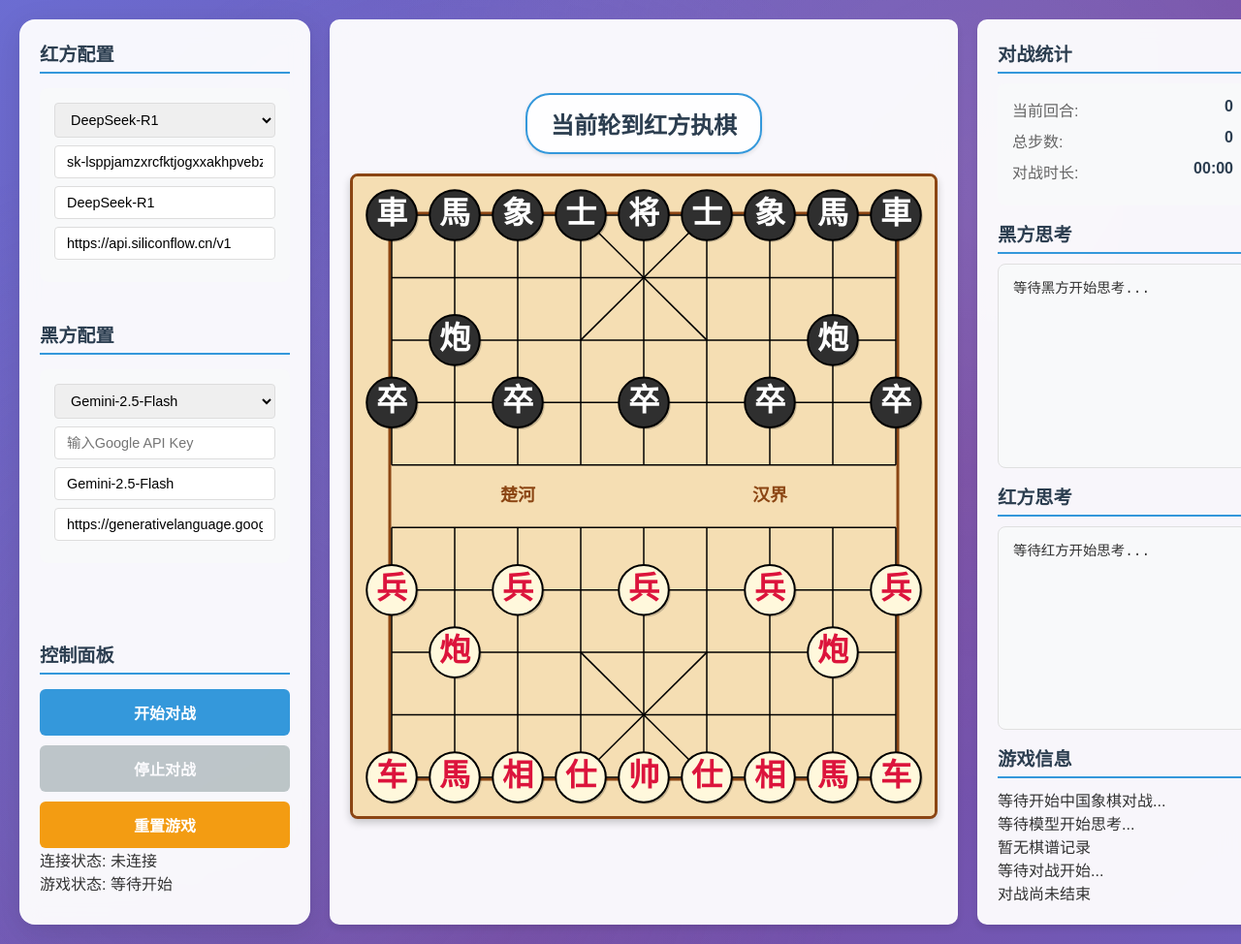
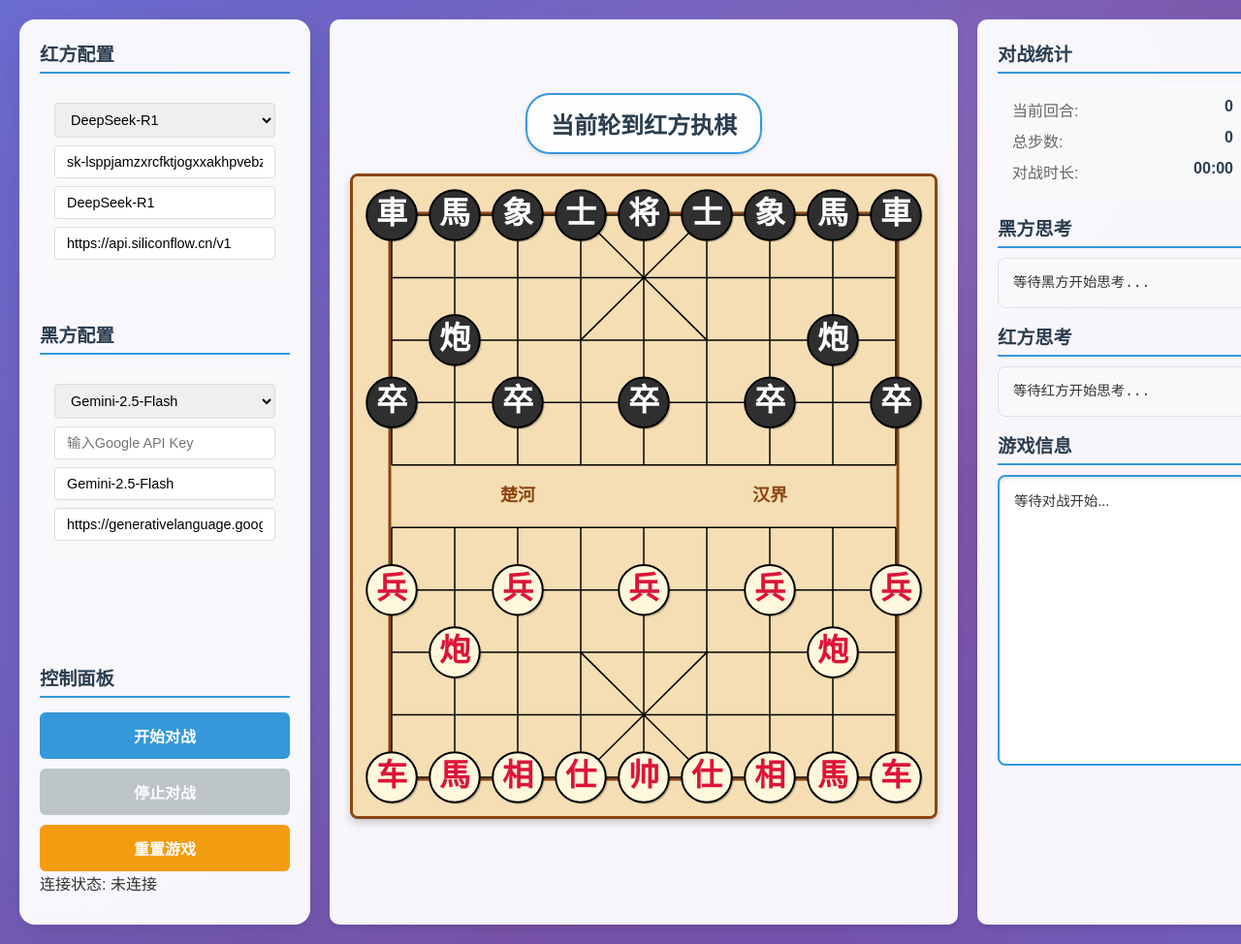
Before and after one commit to zstar1003/AiChineseChess, a Flask app: page / in a window 1280 px wide. Shown: the whole page at 97% size. Run offline with Flask 3, Linux system fonts and the light colour scheme; some libraries are stand-ins or nearby versions.

Commit message:
refactor: 游戏信息实现信息流的滚动输出

```diff
--- a/app.py
+++ b/app.py
@@ -29,15 +29,6 @@ def start_battle():
     black_config = data.get('black_player')
 
     try:
-        # 测试Socket.IO事件发送
-        print("测试发送thinking_stream事件...")
-        socketio.emit('thinking_stream', {
-            'player': 'red',
-            'content': '这是一个测试消息，用于验证Socket.IO连接是否正常工作。',
-            'is_complete': False
-        })
-        print("测试事件已发送")
-
         # 创建玩家实例（传入socketio实例以支持流式输出）
         # 红方固定使用DeepSeek-R1模型
         red_player = LLMPlayer(
--- a/static/css/style.css
+++ b/static/css/style.css
@@ -199,6 +199,7 @@ body::before {
     height: 100%;
     display: flex;
     flex-direction: column;
+    overflow: hidden;
 }
 
 .control-panel .panel-section:last-child {
@@ -295,6 +296,8 @@ body::before {
     background: #f8f9fa;
     padding: 15px;
     border-radius: 8px;
+    max-height: 120px;
+    overflow-y: auto;
 }
 
 .stat-item {
@@ -442,10 +445,11 @@ body::before {
 
 .info-panel .panel-section:nth-child(2),
 .info-panel .panel-section:nth-child(3) {
-    flex: 1;
+    flex: 0 0 auto;
     display: flex;
     flex-direction: column;
     min-height: 0;
+    max-height: 350px;
 }
 
 .info-panel .panel-section:last-child {
@@ -470,12 +474,14 @@ body::before {
     background: #f8f9fa;
     padding: 15px;
     border-radius: 8px;
-    height: 250px;
+    height: 300px;
+    max-height: 300px;
     overflow-y: auto;
     font-size: 0.9em;
-    line-height: 1.5;
+    line-height: 1.4;
     border: 1px solid #e0e0e0;
     font-family: 'Courier New', monospace;
+    flex-shrink: 0;
 }
 
 .thinking-content::-webkit-scrollbar {
@@ -570,10 +576,118 @@ body::before {
     background: #f8f9fa;
     padding: 15px;
     border-radius: 8px;
-    max-height: 200px;
+    height: 180px;
+    max-height: 180px;
     overflow-y: auto;
     font-size: 0.9em;
-    line-height: 1.5;
+    line-height: 1.4;
+    border: 2px solid #e0e0e0;
+}
+
+/* 游戏信息区域特殊样式 */
+.battle-log {
+    background: #ffffff;
+    border: 2px solid #3498db;
+    box-shadow: inset 0 2px 4px rgba(0, 0, 0, 0.1);
+    position: relative;
+    transition: all 0.3s ease;
+    height: 300px;
+    max-height: 300px;
+    overflow-y: auto;
+    padding: 15px;
+    border-radius: 8px;
+    font-size: 0.9em;
+    line-height: 1.4;
+}
+
+.battle-log:hover {
+    border-color: #2980b9;
+    box-shadow: inset 0 2px 4px rgba(0, 0, 0, 0.15), 0 0 8px rgba(52, 152, 219, 0.3);
+}
+
+/* 美观的滚动条样式 - 适配多浏览器 */
+.battle-log {
+    scrollbar-width: thin;
+    scrollbar-color: #3498db #f1f1f1;
+}
+
+.battle-log::-webkit-scrollbar {
+    width: 14px;
+}
+
+.battle-log::-webkit-scrollbar-track {
+    background: linear-gradient(to bottom, #f8f9fa, #e9ecef);
+    border-radius: 8px;
+    border: 1px solid #dee2e6;
+}
+
+.battle-log::-webkit-scrollbar-thumb {
+    background: linear-gradient(to bottom, #3498db, #2980b9);
+    border-radius: 8px;
+    border: 2px solid #f8f9fa;
+    box-shadow: inset 0 1px 2px rgba(0, 0, 0, 0.1);
+    transition: all 0.3s ease;
+}
+
+.battle-log::-webkit-scrollbar-thumb:hover {
+    background: linear-gradient(to bottom, #2980b9, #1f5f8b);
+    box-shadow: inset 0 1px 2px rgba(0, 0, 0, 0.2);
+}
+
+.battle-log::-webkit-scrollbar-thumb:active {
+    background: linear-gradient(to bottom, #1f5f8b, #174a6b);
+}
+
+.battle-log::-webkit-scrollbar-corner {
+    background: #f8f9fa;
+}
+
+/* 滚动指示器 */
+.battle-log::after {
+    content: '';
+    position: absolute;
+    bottom: 10px;
+    right: 20px;
+    width: 8px;
+    height: 8px;
+    background: #3498db;
+    border-radius: 50%;
+    opacity: 0;
+    transition: opacity 0.3s ease;
+    pointer-events: none;
+}
+
+.battle-log.has-new-content::after {
+    opacity: 1;
+    animation: pulse-indicator 2s ease-in-out;
+}
+
+@keyframes pulse-indicator {
+    0%, 100% { opacity: 1; transform: scale(1); }
+    50% { opacity: 0.5; transform: scale(1.2); }
+}
+
+/* 日志条目样式优化 */
+.battle-log .log-entry {
+    padding: 8px 12px;
+    margin: 2px 0;
+    border-radius: 4px;
+    background: rgba(52, 152, 219, 0.05);
+    border-left: 3px solid #3498db;
+    transition: all 0.2s ease;
+    font-family: 'Consolas', 'Monaco', 'Courier New', monospace;
+    font-size: 0.9em;
+    line-height: 1.4;
+}
+
+.battle-log .log-entry:hover {
+    background: rgba(52, 152, 219, 0.1);
+    transform: translateX(2px);
+}
+
+.battle-log .log-entry:last-child {
+    background: rgba(52, 152, 219, 0.15);
+    font-weight: 500;
 }
 
 .move-item {
--- a/static/js/chess.js
+++ b/static/js/chess.js
@@ -487,6 +487,9 @@ function initializeApp() {
     // 初始化棋盘渲染器
     window.boardRenderer = new ChessBoardRenderer('chess-board');
 
+    // 初始化滚动管理器
+    battleLogManager = new ScrollContainerManager('battle-log');
+
     // 绑定事件监听器
     bindEventListeners();
 
@@ -519,9 +522,6 @@ function initializeSocketEvents() {
         updateConnectionStatus('已连接');
         console.log('Socket连接成功');
         console.log('Socket ID:', socket.id);
-
-        // 连接成功后立即测试事件接收
-        console.log('测试Socket.IO事件接收...');
 
         // 连接成功后重新绑定事件监听器
         bindThinkingStreamEvent();
@@ -763,21 +763,8 @@ function updateModelSettings() {
 }
 
 function showThinkingStatus(player, message) {
-    const isRed = player.includes('OpenAI') || player.includes('o3') || player.includes('GPT');
-    const thinkingElement = document.getElementById(isRed ? 'red-thinking' : 'black-thinking');
-
-    if (thinkingElement) {
-        thinkingElement.textContent = message;
-        thinkingElement.style.display = 'block';
-    }
-
-    // 更新思考过程面板
-    const thinkingProcess = document.getElementById('thinking-process');
-    thinkingProcess.innerHTML = `
-        <div class="thinking-item">
-            <strong>${player}</strong>: ${message}
-        </div>
-    `;
+    // 不显示任何思考状态信息
+    return;
 }
 
 function hideThinkingStatus() {
@@ -793,25 +780,12 @@ function hideThinkingStatus() {
 
 function handleMoveMade(data) {
     console.log('收到中国象棋棋步:', data);
-    console.log('棋盘状态数据:', data.board_state);
-    console.log('当前boardRenderer:', boardRenderer);
-
-    // 隐藏思考状态
-    hideThinkingStatus();
 
     // 更新棋盘
     if (data.board_state) {
-        console.log('开始更新棋盘...');
         boardRenderer.updateBoard(data.board_state);
-        console.log('棋盘更新完成');
-
         boardRenderer.setLastMove(data.move);
-        console.log('最后一步设置完成:', data.move);
-
         gameState.boardState = data.board_state;
-        console.log('游戏状态已更新');
-    } else {
-        console.error('没有收到棋盘状态数据');
     }
 
     // 更新统计信息
@@ -819,25 +793,7 @@ function handleMoveMade(data) {
     document.getElementById('total-moves').textContent = gameState.moveCount;
     document.getElementById('current-round').textContent = Math.ceil(gameState.moveCount / 2);
 
-    // 更新最后一步信息
-    const lastMoveText = `${data.player} 走了: ${data.move}`;
-    document.getElementById('last-move-text').textContent = lastMoveText;
-
-    // 更新思考过程
-    if (data.thinking) {
-        const thinkingProcess = document.getElementById('thinking-process');
-        thinkingProcess.innerHTML = `
-            <div class="thinking-item">
-                <strong>${data.player}</strong><br>
-                <div class="thinking-content">${data.thinking}</div>
-            </div>
-        `;
-    }
-
-    // 更新棋谱历史
-    updateMoveHistory(data.history || []);
-
-    // 更新对战日志
+    // 只在对战日志中显示简洁的棋步记录
     addBattleLogEntry(`${data.player} 走了 ${data.move}`, 'move');
 
     // 更新对战时长
@@ -848,23 +804,7 @@ function handleGameOver(data) {
     console.log('中国象棋游戏结束:', data);
 
     gameState.isPlaying = false;
-    hideThinkingStatus();
-    console.log('对战结束');
     updateControlButtons(false);
-
-    // 显示游戏结果
-    const gameResult = document.getElementById('game-result');
-    gameResult.innerHTML = `
-        <div class="result-info">
-            <h4>中国象棋对战结果</h4>
-            <p><strong>${data.result}</strong></p>
-            <p>总步数: ${data.total_moves}</p>
-            <p>对战时长: ${formatDuration(Date.now() - gameState.startTime)}</p>
-        </div>
-    `;
-
-    // 添加到对战日志
-    addBattleLogEntry(`游戏结束: ${data.result}`, 'result');
 
     // 高亮获胜方
     highlightWinner(data.result);
@@ -874,12 +814,9 @@ function handleGameError(data) {
     console.error('中国象棋游戏错误:', data);
 
     gameState.isPlaying = false;
-    hideThinkingStatus();
     updateGameStatus('对战出错');
     updateControlButtons(false);
 
-    // 显示错误信息
-    addBattleLogEntry(`错误: ${data.message}`, 'error');
     alert(`对战出现错误: ${data.message}`);
 }
 
@@ -906,78 +843,208 @@ function clearGameInfo() {
     // 清空思考过程
     const thinkingProcess = document.getElementById('thinking-process');
     if (thinkingProcess) {
-        thinkingProcess.innerHTML = '<p>等待模型开始思考...</p>';
+        thinkingProcess.innerHTML = '';
     }
 
     // 清空棋谱历史
     const moveHistory = document.getElementById('move-history');
     if (moveHistory) {
-        moveHistory.innerHTML = '<p>暂无棋谱记录</p>';
+        moveHistory.innerHTML = '';
     }
 
-    // 清空对战日志
+    // 清空对战日志 - 只保留简洁的棋步记录
     const battleLog = document.getElementById('battle-log');
     if (battleLog) {
-        battleLog.innerHTML = '<p>等待对战开始...</p>';
+        battleLog.innerHTML = '';
     }
 
     // 清空游戏结果
     const gameResult = document.getElementById('game-result');
     if (gameResult) {
-        gameResult.innerHTML = '<p>对战尚未结束</p>';
+        gameResult.innerHTML = '';
     }
 
     // 重置最后一步信息
     const lastMoveText = document.getElementById('last-move-text');
     if (lastMoveText) {
-        lastMoveText.textContent = '等待开始中国象棋对战...';
+        lastMoveText.textContent = '';
     }
 }
 
 function updateMoveHistory(history) {
-    const moveHistoryElement = document.getElementById('move-history');
+    // 不显示棋谱历史信息
+    return;
+}
 
-    if (!history || history.length === 0) {
-        moveHistoryElement.innerHTML = '<p>暂无棋谱记录</p>';
+// 滚动容器管理器
+class ScrollContainerManager {
+    constructor(containerId) {
+        this.container = document.getElementById(containerId);
+        this.isUserInteracting = false;
+        this.autoScrollEnabled = true;
+        this.scrollTimeout = null;
+        this.interactionTimeout = null;
+        this.lastScrollTop = 0;
+
+        if (this.container) {
+            this.initializeScrollBehavior();
+        }
+    }
+
+    initializeScrollBehavior() {
+        // 监听用户滚动交互
+        this.container.addEventListener('scroll', () => {
+            this.handleUserScroll();
+        });
+
+        // 监听鼠标进入/离开
+        this.container.addEventListener('mouseenter', () => {
+            this.handleMouseEnter();
+        });
+
+        this.container.addEventListener('mouseleave', () => {
+            this.handleMouseLeave();
+        });
+
+        // 监听触摸事件（移动设备）
+        this.container.addEventListener('touchstart', () => {
+            this.handleUserInteraction();
+        });
+
+        this.container.addEventListener('touchend', () => {
+            this.handleInteractionEnd();
+        });
+
+        // 监听鼠标滚轮事件
+        this.container.addEventListener('wheel', () => {
+            this.handleUserInteraction();
+        });
+    }
+
+    handleUserScroll() {
+        const currentScrollTop = this.container.scrollTop;
+        const maxScrollTop = this.container.scrollHeight - this.container.clientHeight;
+
+        // 检测用户是否主动向上滚动
+        if (currentScrollTop < this.lastScrollTop && currentScrollTop < maxScrollTop - 10) {
+            this.handleUserInteraction();
+        }
+
+        this.lastScrollTop = currentScrollTop;
+    }
+
+    handleMouseEnter() {
+        // 鼠标进入时暂时禁用自动滚动
+        this.isUserInteracting = true;
+    }
+
+    handleMouseLeave() {
+        // 鼠标离开时延迟恢复自动滚动
+        this.interactionTimeout = setTimeout(() => {
+            this.isUserInteracting = false;
+        }, 1000);
+    }
+
+    handleUserInteraction() {
+        this.isUserInteracting = true;
+
+        // 清除之前的超时
+        if (this.interactionTimeout) {
+            clearTimeout(this.interactionTimeout);
+        }
+
+        // 3秒后恢复自动滚动
+        this.interactionTimeout = setTimeout(() => {
+            this.isUserInteracting = false;
+        }, 3000);
+    }
+
+    handleInteractionEnd() {
+        // 触摸结束后1秒恢复自动滚动
+        this.interactionTimeout = setTimeout(() => {
+            this.isUserInteracting = false;
+        }, 1000);
+    }
+
+    addContent(content, className = 'log-entry') {
+        const entry = document.createElement('div');
+        entry.className = className;
+        entry.textContent = content;
+
+        // 添加内容
+        this.container.appendChild(entry);
+
+        // 添加新内容指示器
+        this.container.classList.add('has-new-content');
+        setTimeout(() => {
+            this.container.classList.remove('has-new-content');
+        }, 2000);
+
+        // 如果用户没有交互，则自动滚动
+        if (!this.isUserInteracting && this.autoScrollEnabled) {
+            this.smoothScrollToBottom();
+        }
+
+        return entry;
+    }
+
+    smoothScrollToBottom(duration = 300) {
+        const start = this.container.scrollTop;
+        const target = this.container.scrollHeight - this.container.clientHeight;
+        const distance = target - start;
+        const startTime = performance.now();
+
+        const animateScroll = (currentTime) => {
+            const elapsed = currentTime - startTime;
+            const progress = Math.min(elapsed / duration, 1);
+
+            // 使用缓动函数
+            const easeOutCubic = 1 - Math.pow(1 - progress, 3);
+
+            this.container.scrollTop = start + distance * easeOutCubic;
+
+            if (progress < 1) {
+                requestAnimationFrame(animateScroll);
+            }
+        };
+
+        requestAnimationFrame(animateScroll);
+    }
+
+    clear() {
+        this.container.innerHTML = '';
+    }
+
+    setAutoScroll(enabled) {
+        this.autoScrollEnabled = enabled;
+    }
+}
+
+// 全局滚动管理器实例
+let battleLogManager = null;
+
+function addBattleLogEntry(message, type = 'info') {
+    // 只显示棋步记录，过滤其他类型的消息
+    if (type !== 'move') {
         return;
     }
 
-    let historyHtml = '';
-    history.forEach((entry, index) => {
-        const moveNumber = Math.ceil((index + 1) / 2);
-        const isRed = (index % 2) === 0;
+    // 初始化滚动管理器（如果还没有初始化）
+    if (!battleLogManager) {
+        battleLogManager = new ScrollContainerManager('battle-log');
+    }
 
-        historyHtml += `
-            <div class="move-item">
-                <span class="move-number">${moveNumber}${isRed ? '.' : '...'}</span>
-                <span class="move-notation">${entry.move}</span>
-                <span class="move-player">(${entry.player})</span>
-            </div>
-        `;
-    });
-
-    moveHistoryElement.innerHTML = historyHtml;
-    moveHistoryElement.scrollTop = moveHistoryElement.scrollHeight;
-}
-
-function addBattleLogEntry(message, type = 'info') {
+    const timestamp = new Date().toLocaleTimeString();
     const battleLog = document.getElementById('battle-log');
-    const timestamp = new Date().toLocaleTimeString();
-
-    const logEntry = document.createElement('div');
-    logEntry.className = `log-entry log-${type}`;
-    logEntry.innerHTML = `
-        <div class="log-time">${timestamp}</div>
-        <div class="log-message">${message}</div>
-    `;
 
     // 如果是第一条记录，清空默认文本
     if (battleLog.innerHTML.includes('等待对战开始')) {
         battleLog.innerHTML = '';
     }
 
-    battleLog.appendChild(logEntry);
-    battleLog.scrollTop = battleLog.scrollHeight;
+    // 使用滚动管理器添加内容
+    const content = `${timestamp} ${message}`;
+    battleLogManager.addContent(content, 'log-entry');
 }
 
 function highlightWinner(result) {
--- a/templates/index.html
+++ b/templates/index.html
@@ -47,7 +47,6 @@
                     </div>
                     <div class="status-info">
                         <div id="connection-status">连接状态: 未连接</div>
-                        <div id="game-status">游戏状态: 等待开始</div>
                     </div>
                 </div>
 
@@ -99,12 +98,8 @@
 
                 <div class="panel-section">
                     <h3>游戏信息</h3>
-                    <div class="game-info">
-                        <div id="last-move-text">等待开始中国象棋对战...</div>
-                        <div id="thinking-process"><p>等待模型开始思考...</p></div>
-                        <div id="move-history"><p>暂无棋谱记录</p></div>
-                        <div id="battle-log"><p>等待对战开始...</p></div>
-                        <div id="game-result"><p>对战尚未结束</p></div>
+                    <div id="battle-log" class="battle-log">
+                        <p>等待对战开始...</p>
                     </div>
                 </div>
             </div>
```
Also changed, not shown: test_scroll.html (added, +46 -0 lines).
